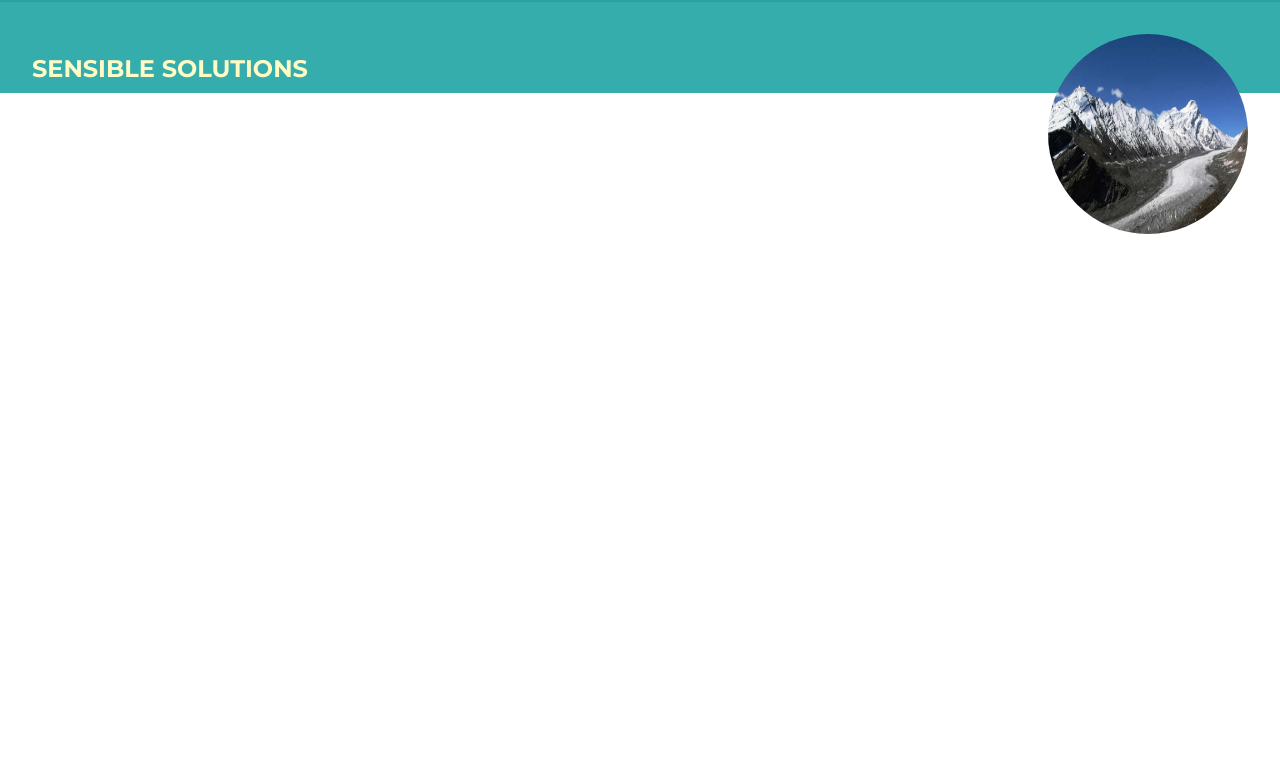
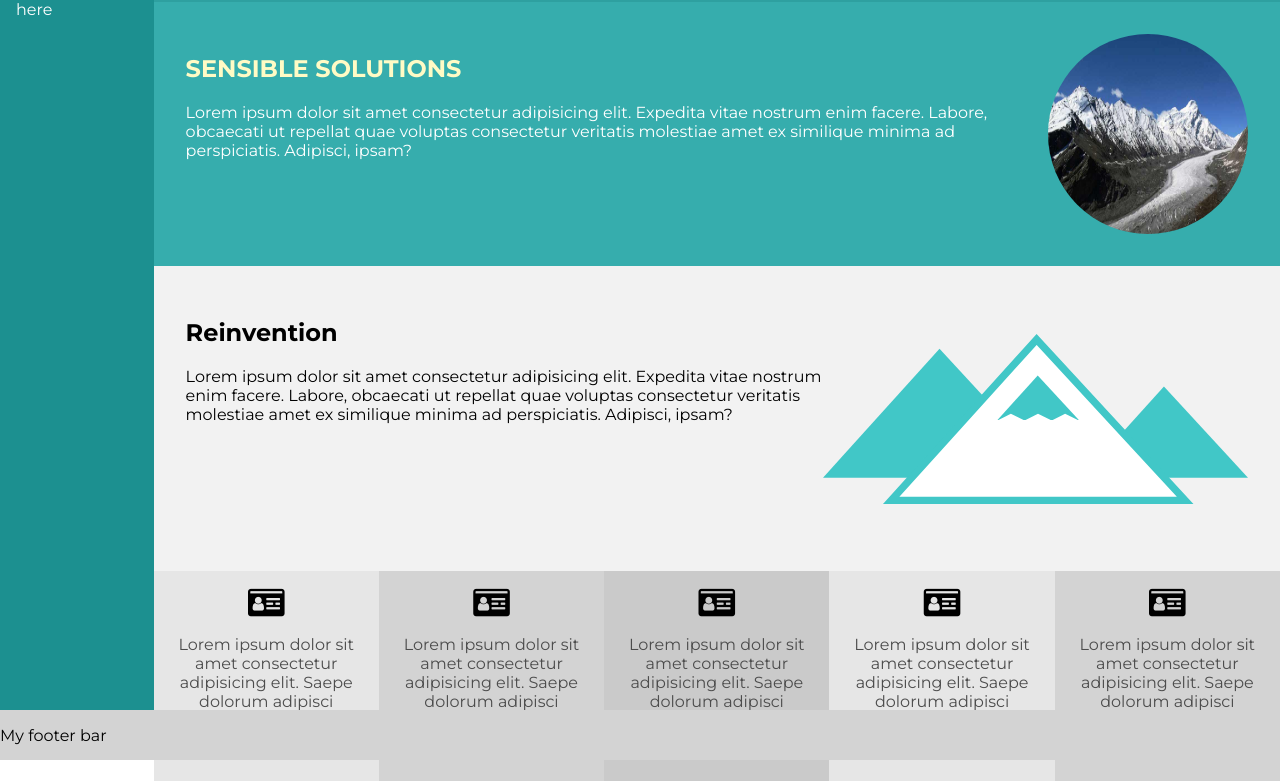
Before and after one commit to GreyMagus/cssgrid-test, a plain HTML site: page index.html in a window 1280 px wide. Shown: the part 54-835 px from the top of the page. Before the commit the page ends 800 px from the top, so only its background shows below. Drawn offline with Linux system fonts and the light colour scheme.

Commit message:
To lesson 13

```diff
--- a/css/main.css
+++ b/css/main.css
@@ -1,10 +1,18 @@
 @import url('https://fonts.googleapis.com/css?family=Montserrat:400,700');
+
+body, html {
+    height: 100%;
+}
 
 body {
     margin: 0;
     font-family: 'Montserrat', sans-serif;
     display: grid;
-    grid-template-rows: 51px 30%;
+    grid-template-rows: auto 50px;
+    grid-template-columns: 12% auto;
+    grid-template-areas:
+        "sidebar right"
+        "footer footer";
 }
 
 a {
@@ -22,7 +30,7 @@ ul li {
 
 ul li a {
     color: #fff;
-    padding: 15px;;
+    padding: 15px;
 }
 
 #logo {
@@ -64,7 +72,7 @@ section#hero {
 img {
     min-width: 100%;
     background-size: cover;
-    margin 0 auto;
+    margin: 0 auto;
 }
 
 #mountain {
@@ -72,3 +80,80 @@ img {
     width: 200px;
     height: 200px;
 }
+
+.sidebar {
+    grid-area: sidebar;
+    background: #1c9090;
+    color: #fff;
+    padding: 1em;
+}
+
+.main {
+    grid-area: right;
+    grid-template-rows: 51px fit-content(30%) 40%;
+    display: grid;
+}
+
+footer {
+    grid-area: footer;
+    background: lightgray;
+}
+
+#features {
+    display: grid;
+    grid-template-columns: repeat(5, auto);
+    text-align: center;
+}
+
+#features i {
+    font-size: 2em;
+}
+
+ul#features {
+    margin: 0;
+    padding: 0;
+}
+
+ul#features li {
+    background: lightgray;
+    padding: 1em;
+    align-self: start;
+}
+
+
+ul#features li p {
+    color: #4c4c4c;
+}
+
+ul#features li:nth-child(1) {
+    background-color: #e6e6e6;
+}
+
+ul#features li:nth-child(2) {
+    background-color: #d3d3d3;
+    align-self: center;
+}
+ul#features li:nth-child(3) {
+    background-color: #cacaca;
+}
+ul#features li:nth-child(4) {
+    background-color: #e6e6e6;
+    align-self: center;
+}
+ul#features li:nth-child(5) {
+    background-color: #d3d3d3;
+}
+
+section#info {
+    background-color: #f2f2f2;
+    padding: 2em;
+
+    display: grid;
+    grid-template-columns: 1.5fr 1fr;
+    align-items: space-around;
+}
+
+#mountain-vector {
+    width: 200px;
+    align-self: center;
+}
--- a/index.html
+++ b/index.html
@@ -6,8 +6,11 @@
     <meta http-equiv="X-UA-Compatible" content="ie=edge">
     <title>Document</title>
     <link rel="stylesheet" href="css/main.css">
+    <link rel="stylesheet" href="https://stackpath.bootstrapcdn.com/font-awesome/4.7.0/css/font-awesome.min.css">
 </head>
 <body>
+    <div class="sidebar">Some information here</div>
+    <div class="main">
     <header>
         <a href="#" id="logo">ImportantCo</a>
 
@@ -28,5 +31,42 @@
         </div>
         <img src="images/mountain.jpg" alt="" id="mountain">
     </section>
+
+    <section id="info">
+        <div id="content2">
+            <h2>Reinvention</h2>
+            <p>Lorem ipsum dolor sit amet consectetur adipisicing elit. Expedita vitae nostrum enim facere. Labore, obcaecati ut repellat quae voluptas consectetur veritatis molestiae amet ex similique minima ad perspiciatis. Adipisci, ipsam?</p>
+        </div>
+        <img src="images/vector-mountains.svg" id="mountain-vector">
+    </section>
+
+
+    <ul id="features">
+        <li>
+            <i class="fa fa-id-card" aria-hidden="true"></i>
+            <p>Lorem ipsum dolor sit amet consectetur adipisicing elit. Saepe dolorum adipisci corrupti laudantium hic. </p>
+        </li>
+        <li>
+                <i class="fa fa-id-card" aria-hidden="true"></i>
+                <p>Lorem ipsum dolor sit amet consectetur adipisicing elit. Saepe dolorum adipisci corrupti laudantium hic. </p>
+        </li>
+        <li>
+                <i class="fa fa-id-card" aria-hidden="true"></i>
+                <p>Lorem ipsum dolor sit amet consectetur adipisicing elit. Saepe dolorum adipisci corrupti laudantium hic. </p>
+        </li>
+        <li>
+            <i class="fa fa-id-card" aria-hidden="true"></i>
+            <p>Lorem ipsum dolor sit amet consectetur adipisicing elit. Saepe dolorum adipisci corrupti laudantium hic. </p>
+        </li>
+        <li>
+            <i class="fa fa-id-card" aria-hidden="true"></i>
+            <p>Lorem ipsum dolor sit amet consectetur adipisicing elit. Saepe dolorum adipisci corrupti laudantium hic. </p>
+        </li>
+
+    </ul>
+</div>
+<footer>
+    <p>My footer bar</p>
+</footer>
 </body>
 </html>
```
Also changed, not shown: images/vector-mountains.svg (added).
